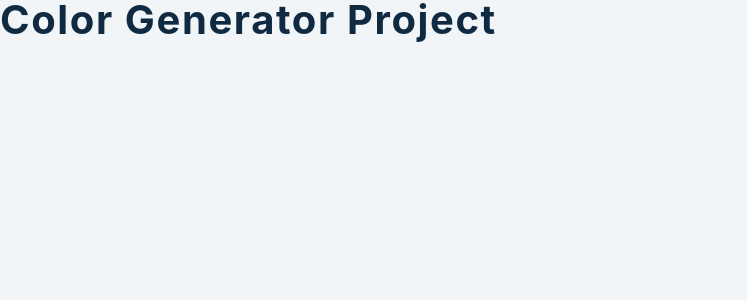
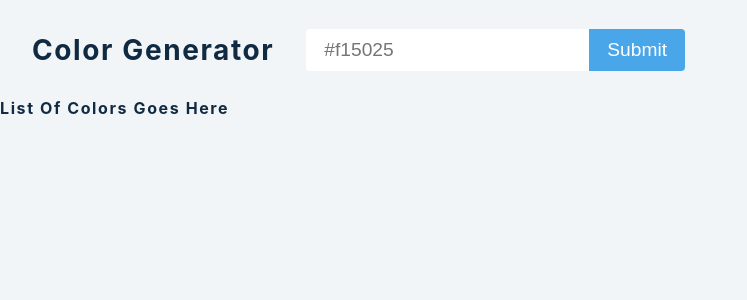
Before and after one commit to Practice-SpencerTower/color-generator, a React (Create React App) app: page / in a window 1280 px wide. Shown: the top 300 px of the page, without its empty margins (0-747 px from the left). Built offline with nearby package versions, Linux system fonts and the light colour scheme; the HTML template or start-up script is replaced by a standard one.

Commit message:
adds input

```diff
--- a/src/App.js
+++ b/src/App.js
@@ -1,10 +1,42 @@
-import React, { useState } from 'react'
-import SingleColor from './SingleColor'
+import React, { useState } from 'react';
+import SingleColor from './SingleColor';
 
-import Values from 'values.js'
+import Values from 'values.js';
 
 function App() {
-  return <h2>color generator project</h2>
+    const [color, setColor] = useState('');
+    const [error, setError] = useState('');
+    // start with a default value to show what user can expect
+    const [list, setList] = useState('');
+
+    const handleSubmit = (e) => {
+        e.preventDefault();
+        const colors = new Values(color).all(10);
+        console.log(colors);
+    };
+
+    return (
+        <>
+            <section className="container">
+                <h3>Color Generator</h3>
+                <form onSubmit={handleSubmit}>
+                    <input
+                        type="text"
+                        value={color}
+                        onChange={(e) => setColor(e.target.value)}
+                        placeholder="#f15025"
+                        className={`${error ? 'error' : null}`}
+                    />
+                    <button className="btn" type="submit">
+                        submit
+                    </button>
+                </form>
+            </section>
+            <section className="colors">
+                <h4>list of colors goes here</h4>
+            </section>
+        </>
+    );
 }
 
-export default App
+export default App;
--- a/src/utils.js
+++ b/src/utils.js
@@ -1,10 +1,10 @@
 function componentToHex(c) {
-  var hex = c.toString(16);
-  return hex.length == 1 ? '0' + hex : hex;
+    var hex = c.toString(16);
+    return hex.length === 1 ? '0' + hex : hex;
 }
 
 function rgbToHex(r, g, b) {
-  return '#' + componentToHex(r) + componentToHex(g) + componentToHex(b);
+    return '#' + componentToHex(r) + componentToHex(g) + componentToHex(b);
 }
 
 export default rgbToHex;
```
Also changed, not shown: package.json (+5 -7 lines), src/SingleColor.js (+5 -5 lines), 2 other files (tests, documents, lock files or other folders).
